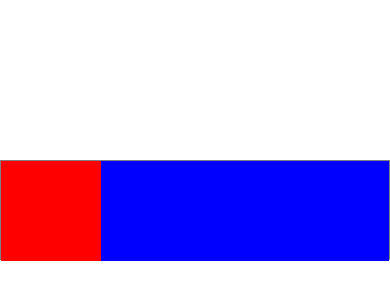
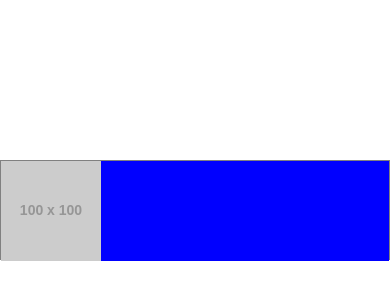
Before and after one commit to Kaito-Dogi/react-native-news, a React Native app: screen / in a window 390 px wide. Shown: the part 212-512 px from the top of the page. Built offline with nearby package versions, Linux system fonts and the light colour scheme.

Commit message:
feat: 画像部分を実装

```diff
--- a/App.tsx
+++ b/App.tsx
@@ -1,15 +1,19 @@
-import { StyleSheet, View } from 'react-native';
+import { Image, StyleSheet, View } from 'react-native';
 
 export default function App() {
   return (
     <View style={styles.container}>
       <View style={styles.itemContainer}>
-        <View style={styles.imageContainer}></View>
+        <View style={styles.imageContainer}>
+          <Image style={styles.image} source={{ uri: imageUri }} />
+        </View>
         <View style={styles.contentContainer}></View>
       </View>
     </View>
   );
 }
+
+const imageUri: string = 'https://placehold.jp/100x100.png';
 
 const styles = StyleSheet.create({
   container: {
@@ -35,4 +39,8 @@
     backgroundColor: 'blue',
     flex: 1,
   },
+  image: {
+    height: 100,
+    width: 100,
+  },
 });
```
